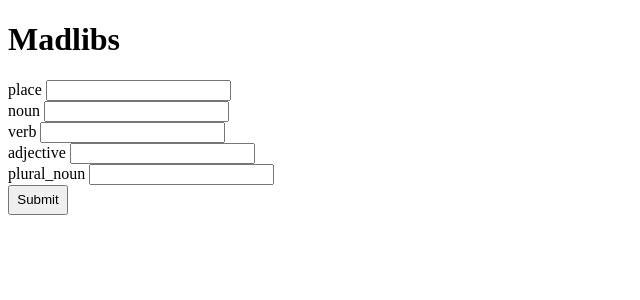
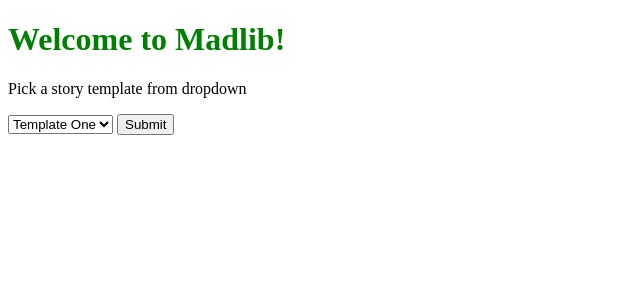
Before and after one commit to ursawd/springboardexercises, a Flask app: page / in a window 1280 px wide. Shown: the top 300 px of the page, without its empty margins (0-640 px from the left). Run offline with Flask 2, Linux system fonts and the light colour scheme.

Commit message:
FS - css complete

```diff
--- a/Unit19/Unit19-2 Flask Madlibs/app.py
+++ b/Unit19/Unit19-2 Flask Madlibs/app.py
@@ -4,23 +4,35 @@ from flask_debugtoolbar import DebugToolbarExtension
 
 app = Flask(__name__)
 app.config["SECRET_KEY"] = "replace with a secret key"
-debug = DebugToolbarExtension(app)
+# debug = DebugToolbarExtension(app)
 
 story = Story(
     ["place", "noun", "verb", "adjective", "plural_noun"],
     """Once upon a time in a long-ago {place}, there lived a
 large {adjective} {noun}. It loved to {verb} {plural_noun}.""",
 )
+template2_words = ["verb", "food", "noun"]
+template2_text = """I love to {verb} {food} with a {noun}"""
 
 
 @app.route("/")
 def home():
+    """display madlib story shell choice"""
+    return render_template("madlib.html")
+
+
+@app.route("/madlib_form")
+def home_entry():
     """display madlib story shell"""
+    if request.args["template_choice"] == "template2":
+        story.prompts = template2_words
+        story.template = template2_text
     return render_template("madlib_form.html", story=story)
 
 
 @app.route("/display_matlib")
 def disp_mat():
     """complete matlib story"""
-    text = story.generate(request.args)
-    return render_template("display.html", text=text)
+    story_text = story.generate(request.args)
+
+    return render_template("display.html", text=story_text)
--- /dev/null
+++ b/Unit19/Unit19-2 Flask Madlibs/static/app.css
@@ -0,0 +1,9 @@
+h1 {
+  color: green;
+}
+div {
+  background-color: rgb(187, 126, 76);
+}
+label {
+  color: red;
+}
--- /dev/null
+++ b/Unit19/Unit19-2 Flask Madlibs/templates/base.html
@@ -0,0 +1,12 @@
+<!DOCTYPE html>
+<html lang="en">
+  <head>
+    <meta charset="UTF-8" />
+    <meta name="viewport" content="width=device-width, initial-scale=1.0" />
+    <title>Matlib</title>
+    <link rel="stylesheet" href="/static/app.css" />
+  </head>
+  <body>
+    {% block content %}{% endblock %}
+  </body>
+</html>
--- /dev/null
+++ b/Unit19/Unit19-2 Flask Madlibs/templates/madlib.html
@@ -0,0 +1,12 @@
+{% extends 'base.html' %} {% block content%}
+<h1>Welcome to Madlib!</h1>
+<p>Pick a story template from dropdown</p>
+<form action="/madlib_form" method="get">
+  <select name="template_choice" id="">
+    <option value="template1">Template One</option>
+    <option value="template2">Template Two</option>
+  </select>
+  <button type="submit">Submit</button>
+</form>
+
+{% endblock %}
--- a/Unit19/Unit19-2 Flask Madlibs/templates/madlib_form.html
+++ b/Unit19/Unit19-2 Flask Madlibs/templates/madlib_form.html
@@ -1,23 +1,20 @@
-<!DOCTYPE html>
-<html lang="en">
-  <head>
-    <meta charset="UTF-8" />
-    <meta name="viewport" content="width=device-width, initial-scale=1.0" />
-    <title>MADLIBS</title>
-  </head>
-  <body>
+{% extends 'base.html' %} {% block content%}
 <h1>Madlibs</h1>
 <form action="/display_matlib" method="get">
+  <table>
     {% for prompt in story.prompts %}
     <div>
-        <label
-          >{{prompt}}
+      <tr>
+        <td>
+          <label>{{prompt}}</label>
+        </td>
+        <td>
           <input type="text" name="{{prompt}}" id="" />
-        </label>
+        </td>
+      </tr>
     </div>
     {% endfor %}
-
+  </table>
   <button type="submit" style="width: 60px; height: 30px">Submit</button>
 </form>
-  </body>
-</html>
+{% endblock %}
```
Also changed, not shown: Unit19/Unit19-2 Flask Madlibs/templates/display.html (+4 -12 lines). Lines whose indentation alone changed are shown as unchanged.
